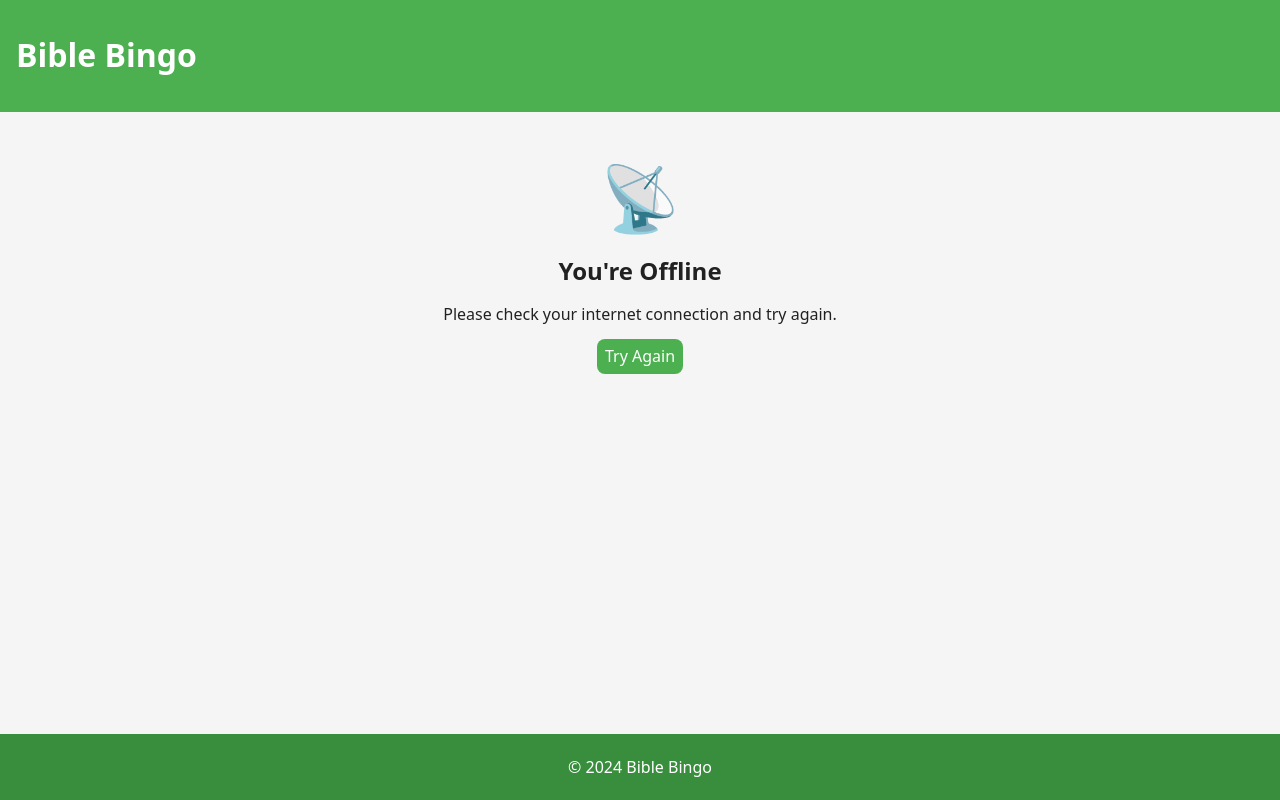
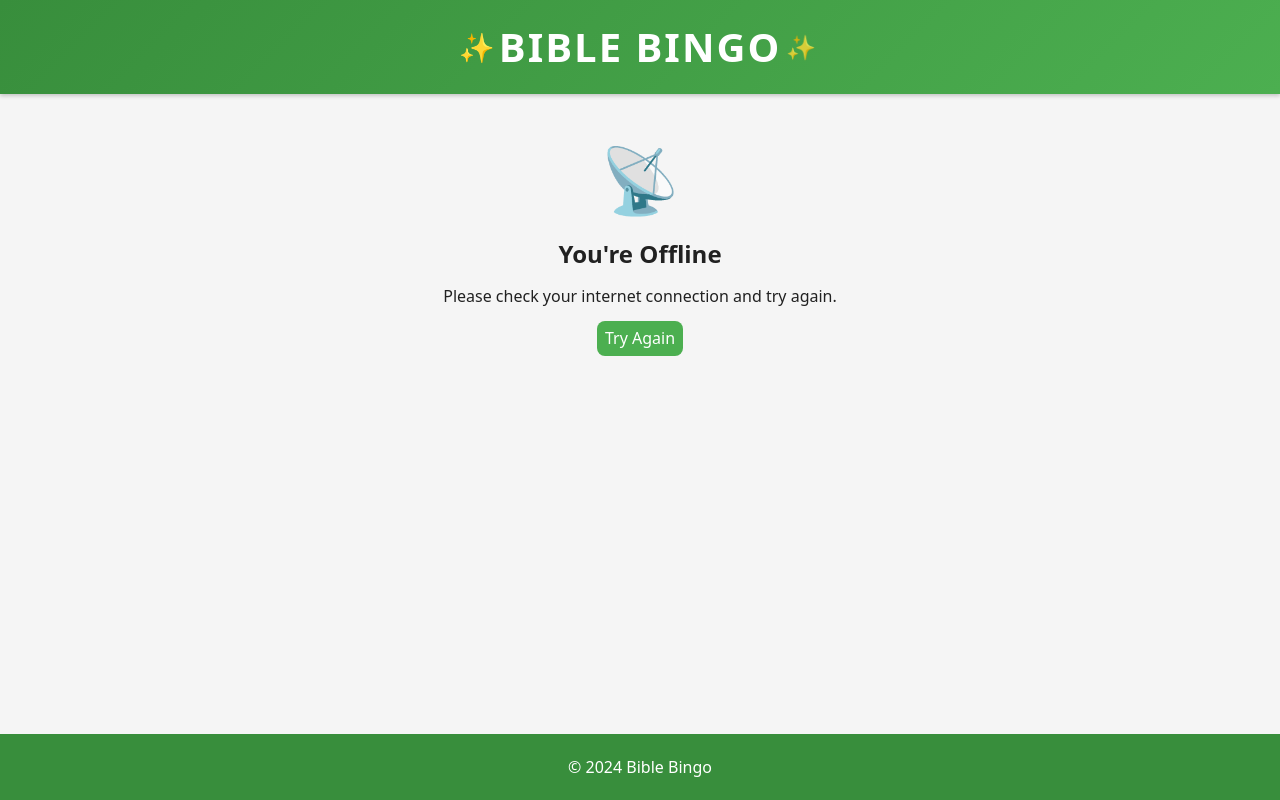
Before and after one commit to jaxnoth/BibleBingo, a website: page offline.html in a window 1280 px wide. Drawn offline with nearby package versions, Linux system fonts and the light colour scheme.

Commit message:
Cleanup and licensing

```diff
--- a/css/styles.css
+++ b/css/styles.css
@@ -37,9 +37,48 @@
 
 header {
     flex: 0 0 auto;
-    padding: var(--spacing-md);
-    background-color: var(--primary-color);
+    padding: var(--spacing-lg);
+    background: linear-gradient(135deg, var(--primary-dark), var(--primary-color));
     color: white;
+    text-align: center;
+    box-shadow: 0 2px 4px rgba(0,0,0,0.2);
+}
+
+header h1 {
+    margin: 0;
+    font-size: 2.5rem;
+    font-weight: bold;
+    text-transform: uppercase;
+    letter-spacing: 2px;
+    position: relative;
+    display: inline-block;
+    padding: 0 var(--spacing-xl);
+}
+
+/* Add sparkle effect */
+header h1::before,
+header h1::after {
+    content: "✨";
+    position: absolute;
+    top: 50%;
+    transform: translateY(-50%);
+    font-size: 1.5rem;
+    opacity: 0.8;
+}
+
+header h1::before {
+    left: -5px;
+    animation: sparkle 2s ease-in-out infinite;
+}
+
+header h1::after {
+    right: -5px;
+    animation: sparkle 2s ease-in-out infinite 1s;
+}
+
+@keyframes sparkle {
+    0%, 100% { opacity: 0.8; transform: translateY(-50%) scale(1); }
+    50% { opacity: 1; transform: translateY(-50%) scale(1.2); }
 }
 
 main {
@@ -96,6 +135,17 @@
     text-align: center;
 }
 
+footer a {
+    color: var(--primary-light);
+    text-decoration: none;
+    transition: color 0.3s ease;
+}
+
+footer a:hover {
+    color: white;
+    text-decoration: underline;
+}
+
 /* General form styling */
 form {
     margin-bottom: var(--spacing-md);
```
Also changed, not shown: index.html (+1 -1 lines), README.md, 1 other file.
